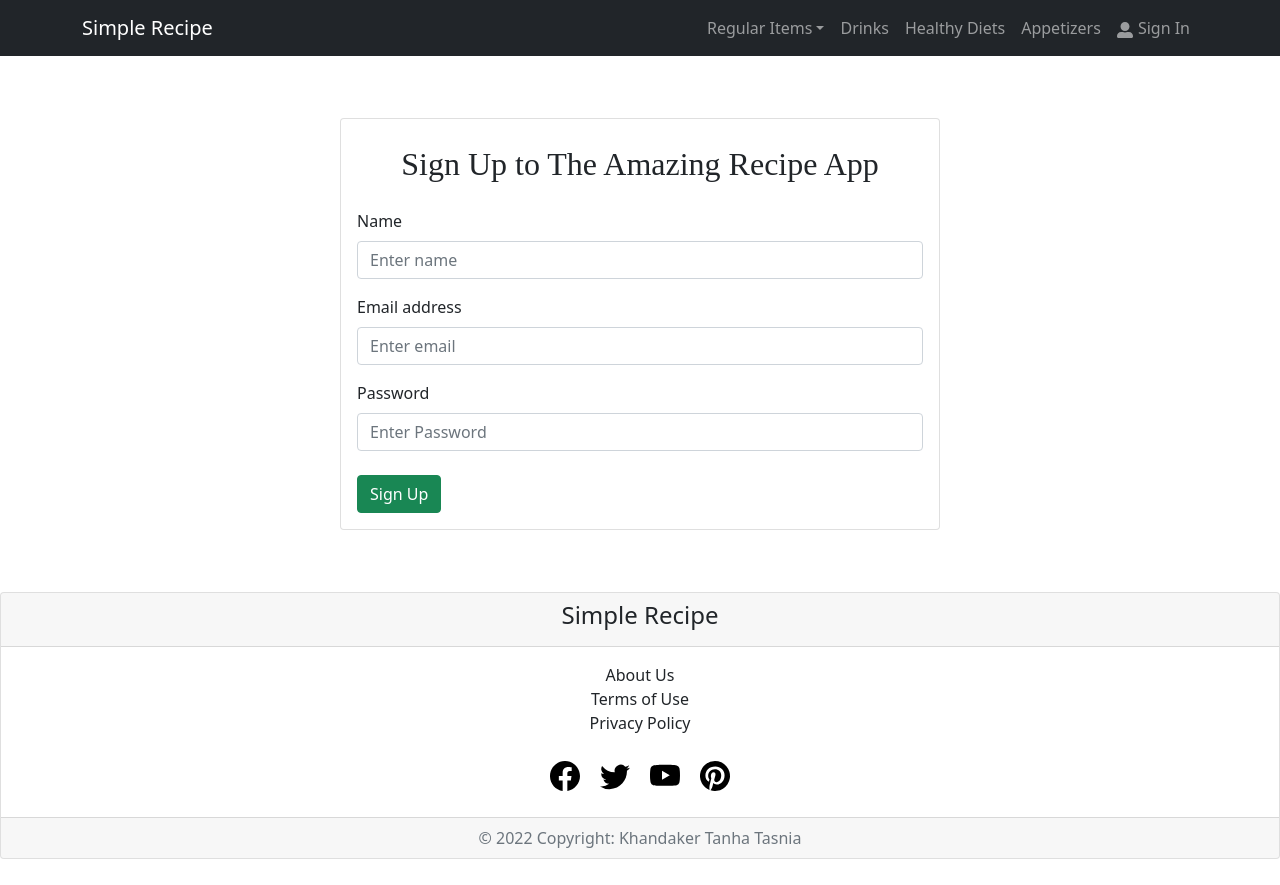
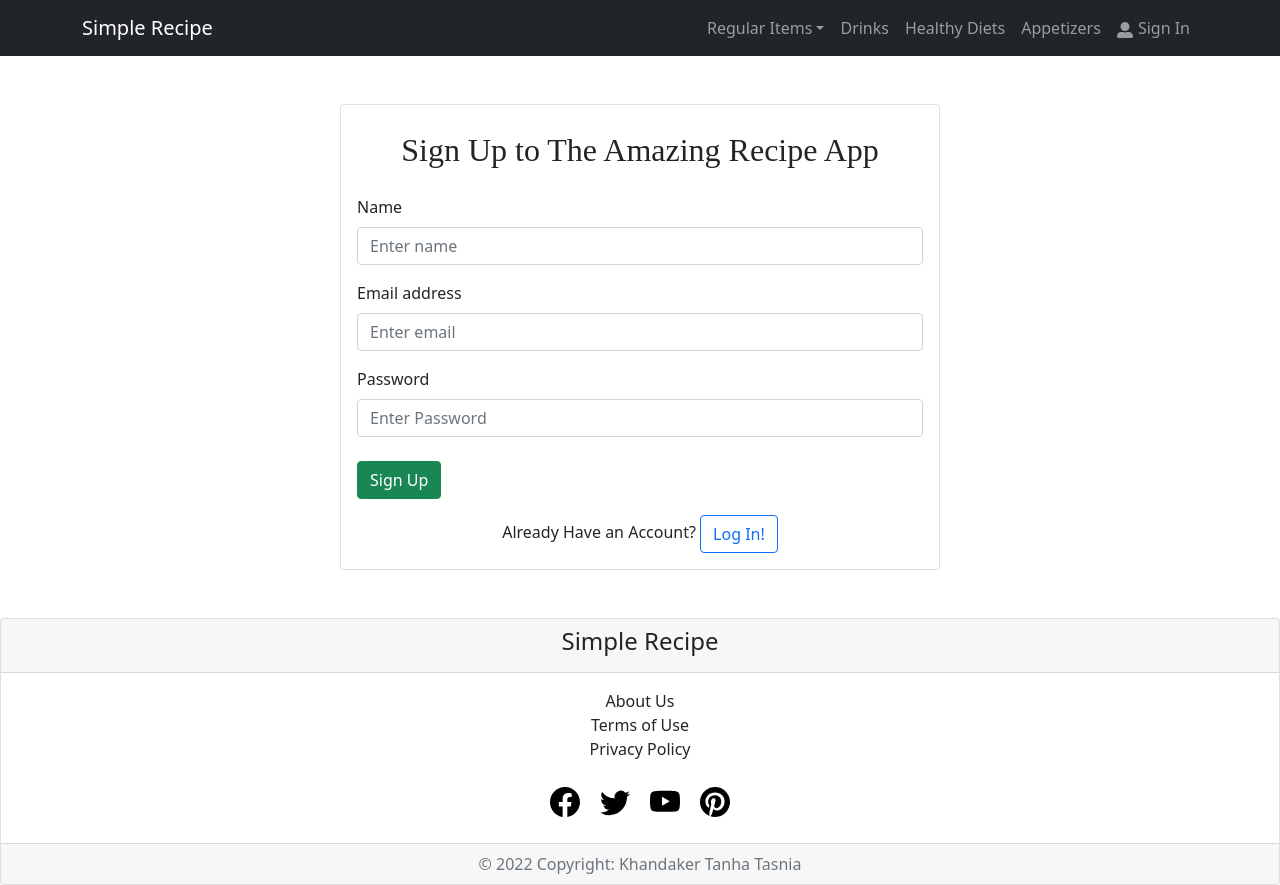
Before and after one commit to sakibul-munna/RecipeApp, a React (Create React App) app in the folder front-end/: page /signup in a window 1280 px wide. Before the commit the page ends 859 px from the top, so only its background shows below. Built offline with nearby package versions, Linux system fonts and the light colour scheme.

Commit message:
Already have an account and dont have an account added.

```diff
--- a/front-end/src/screens/LoginScreen.js
+++ b/front-end/src/screens/LoginScreen.js
@@ -1,6 +1,7 @@
 import React, { useState } from "react";
 import { Form, Button, Container, Card, Alert } from "react-bootstrap";
 import { useLogin } from "../hooks/useLogin";
+import { LinkContainer } from "react-router-bootstrap";
 
 const LoginScreen = ({ location }) => {
   const [email, setEmail] = useState("");
@@ -67,6 +68,12 @@ const LoginScreen = ({ location }) => {
                 Submit
               </Button>
             </Form>
+            <div className="w-100 text-center mt-3">
+              Don't Have an Account?{" "}
+              <LinkContainer to="/signup">
+                <Button variant="outline-primary">Sign Up!</Button>
+              </LinkContainer>
+            </div>
           </Card.Body>
         </Card>
       </div>
--- a/front-end/src/screens/SignUpScreen.js
+++ b/front-end/src/screens/SignUpScreen.js
@@ -1,6 +1,7 @@
 import React, { useState } from "react";
 import { Form, Button, Container, Card, Alert } from "react-bootstrap";
 import { useSignUp } from "../hooks/useSignUp";
+import { LinkContainer } from "react-router-bootstrap";
 
 export const SignUpScreen = () => {
   const [name, setName] = useState("");
@@ -78,6 +79,12 @@ export const SignUpScreen = () => {
                 Sign Up
               </Button>
             </Form>
+            <div className="w-100 text-center mt-3">
+              Already Have an Account?{" "}
+              <LinkContainer to="/login">
+                <Button variant="outline-primary">Log In!</Button>
+              </LinkContainer>
+            </div>
           </Card.Body>
         </Card>
       </div>
```
